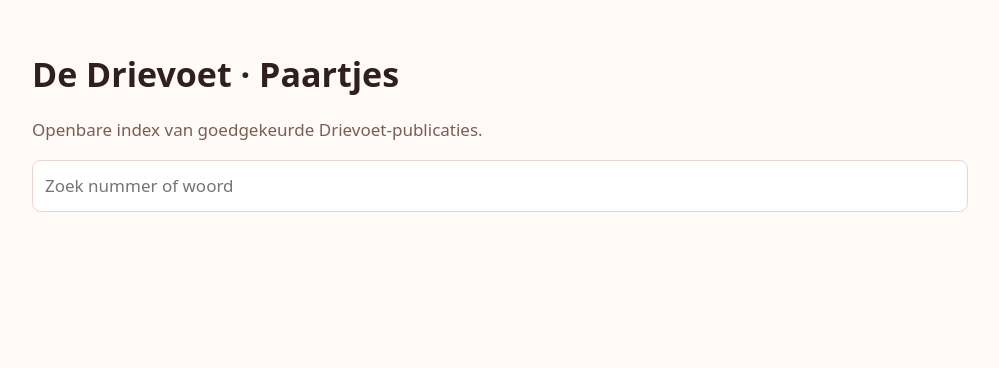
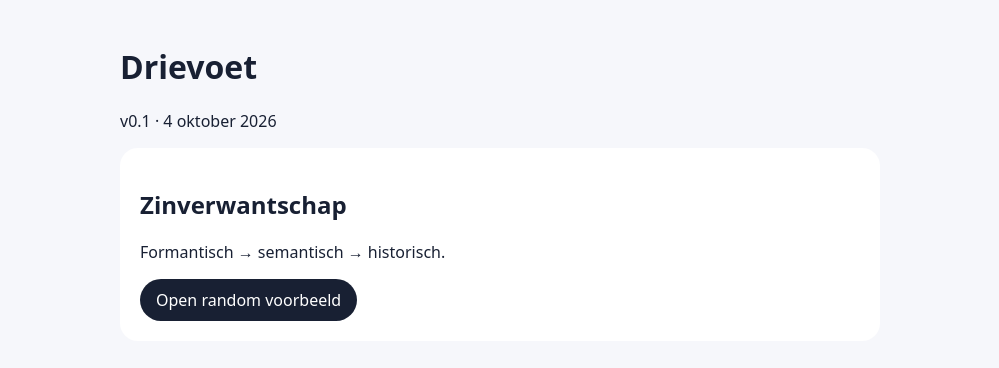
Before and after one commit to kruin/drievoet, a plain HTML site: page docs/index.html in a window 1280 px wide. Shown: the whole page, without its empty margins (140-1139 px from the left). Drawn offline with Linux system fonts and the light colour scheme.

Commit message:
Publiceer Drievoet v0.1 — 4 oktober 2026

```diff
--- a/docs/index.html
+++ b/docs/index.html
@@ -1,2 +1 @@
-<!doctype html><html lang="nl"><head><meta charset="utf-8"><meta name="viewport" content="width=device-width,initial-scale=1"><title>De Drievoet · Paartjes</title><style>
-    :root{color-scheme:light;--ink:#2f201b;--accent:#a23e2a;--paper:#fffaf6;--line:#e7d7ce}*{box-sizing:border-box}body{margin:0;background:var(--paper);color:var(--ink);font:17px/1.55 system-ui,sans-serif}main{max-width:980px;margin:auto;padding:32px 22px 70px}h1,h2{line-height:1.15}a{color:var(--accent)}.card{background:white;border:1px solid var(--line);border-radius:14px;padding:18px;margin:14px 0}.links{display:flex;flex-wrap:wrap;gap:10px}.links a{padding:8px 12px;border:1px solid var(--accent);border-radius:999px;text-decoration:none}.muted{color:#765f55}input{width:100%;padding:12px;border:1px solid var(--line);border-radius:9px;font:inherit}</style></head><body><main><h1>De Drievoet · Paartjes</h1><p class="muted">Openbare index van goedgekeurde Drievoet-publicaties.</p><input id="q" type="search" placeholder="Zoek nummer of woord"><section id="items"></section><script>const q=document.querySelector("#q");q.addEventListener("input",()=>{const s=q.value.toLowerCase();document.querySelectorAll(".card").forEach(x=>x.hidden=!x.dataset.search.includes(s))});</script></main></body></html>
+<!doctype html><meta charset="utf-8"><meta name="viewport" content="width=device-width,initial-scale=1"><title>Drievoet</title><style>body{font-family:system-ui;background:#f6f7fb;color:#182033;margin:auto;max-width:760px;padding:24px}.card{background:white;border-radius:18px;padding:20px}a{display:inline-block;background:#182033;color:white;padding:10px 16px;border-radius:30px;text-decoration:none}</style><h1>Drievoet</h1><p>v0.1 · 4 oktober 2026</p><div class=card><h2>Zinverwantschap</h2><p>Formantisch → semantisch → historisch.</p><a href="onderdelen/zinverwantschap/">Open random voorbeeld</a></div>
```
Also changed, not shown: docs/SOURCE_BUILD.txt (added).
